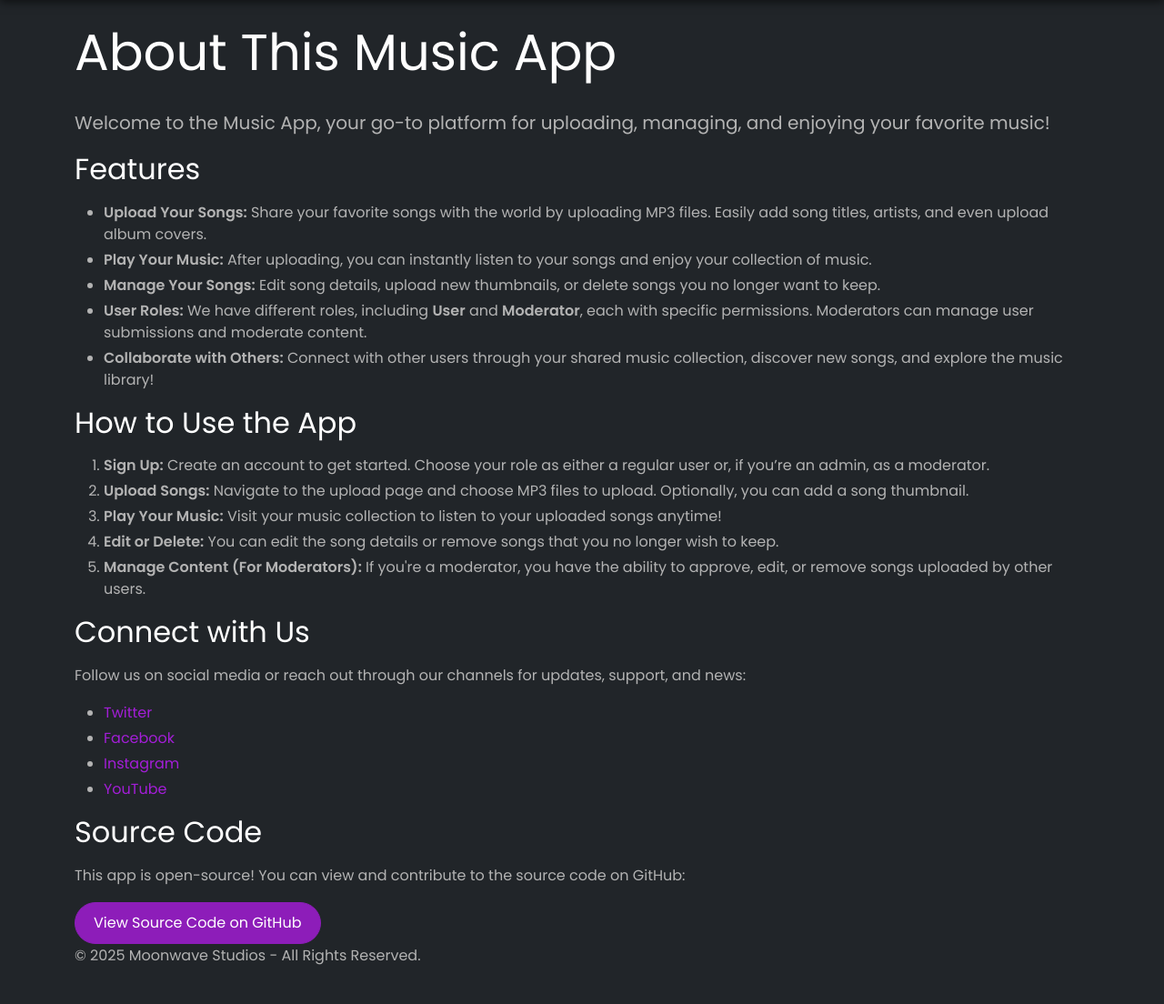
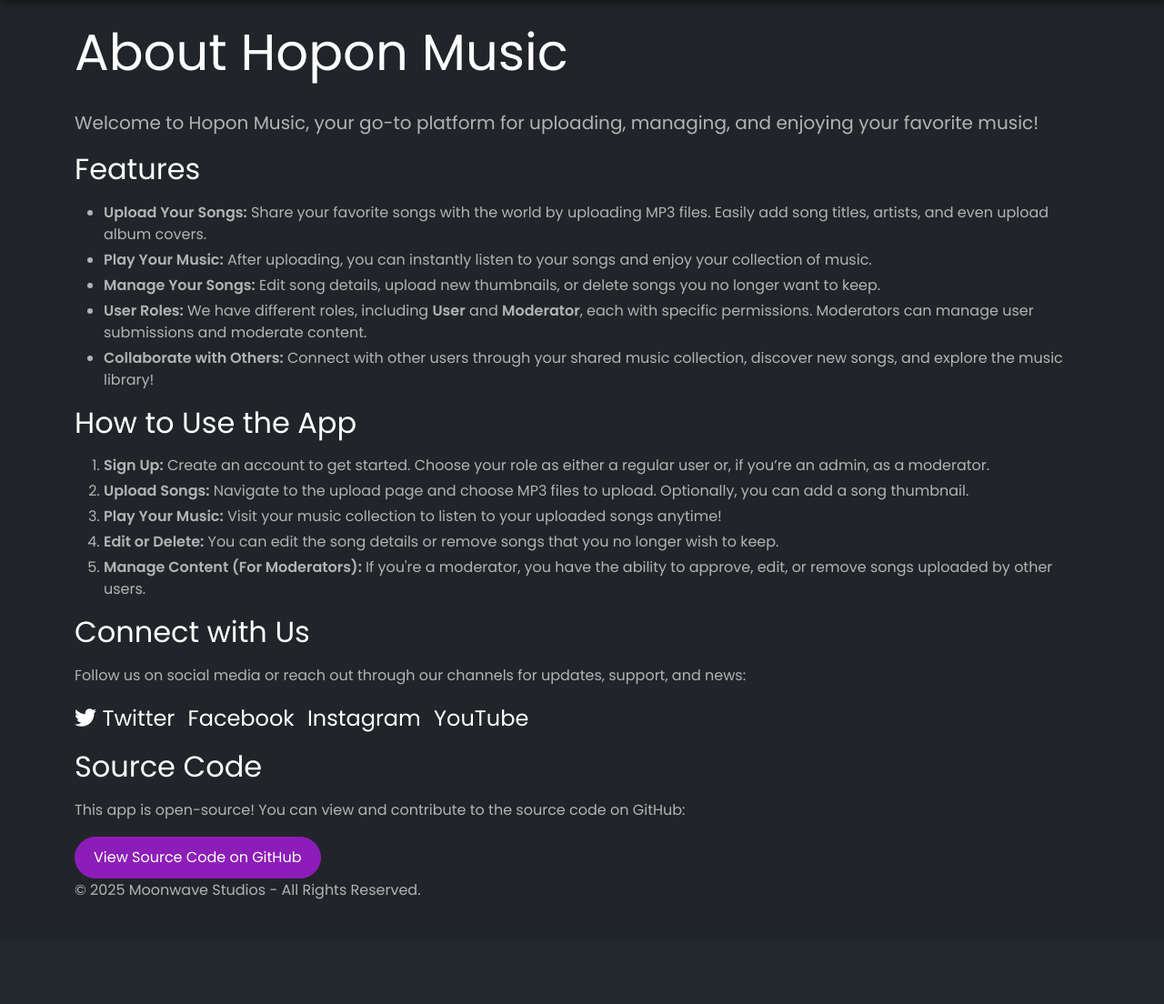
Before and after one commit to Virus01Official/HopOnMusic, a Flask app: page / in a window 1280 px wide. Shown: the part 63-1167 px from the top of the page at 91% size. After the commit the page ends 1052 px from the top, so only its background shows below. Run offline with Flask 3, Linux system fonts and the light colour scheme; the visitor is signed in with stand-in values (Sample User, id 1); some libraries are stand-ins or nearby versions.

Commit message:
improvements

```diff
--- a/static/css/styles.css
+++ b/static/css/styles.css
@@ -292,3 +292,23 @@ ul, ol {
 ul li, ol li {
 	margin-bottom: 0.25rem;
 }
+
+.social-links {
+    list-style-type: none;
+    padding: 0;
+}
+
+.social-links li {
+    display: inline;
+    margin-right: 10px;
+}
+
+.social-icon {
+    font-size: 1.5em;
+    text-decoration: none;
+    color: #ffffff;
+}
+
+.social-icon:hover {
+    color: #007bff;  /* Change to desired hover color */
+}
--- a/templates/index.html
+++ b/templates/index.html
@@ -1,8 +1,12 @@
 {% extends "base.html" %}
 
 {% block content %}
-    <h1 class="display-4">About This Music App</h1>
-    <p class="lead">Welcome to the Music App, your go-to platform for uploading, managing, and enjoying your favorite music!</p>
+<head>
+    <link href="https://cdnjs.cloudflare.com/ajax/libs/font-awesome/6.0.0-beta3/css/all.min.css" rel="stylesheet">
+</head>
+
+    <h1 class="display-4">About Hopon Music</h1>
+    <p class="lead">Welcome to Hopon Music, your go-to platform for uploading, managing, and enjoying your favorite music!</p>
 
     <section class="app-features">
         <h2>Features</h2>
@@ -30,7 +34,7 @@
         <h2>Connect with Us</h2>
         <p>Follow us on social media or reach out through our channels for updates, support, and news:</p>
         <ul class="social-links">
-            <li><a href="https://twitter.com/YourAppHandle" target="_blank" class="social-icon">Twitter</a></li>
+            <li><a href="https://twitter.com/YourAppHandle" target="_blank" class="social-icon"><i class="fab fa-twitter"></i> Twitter</a></li>
             <li><a href="https://facebook.com/YourAppPage" target="_blank" class="social-icon">Facebook</a></li>
             <li><a href="https://instagram.com/YourAppHandle" target="_blank" class="social-icon">Instagram</a></li>
             <li><a href="https://youtube.com/YourAppChannel" target="_blank" class="social-icon">YouTube</a></li>
```
